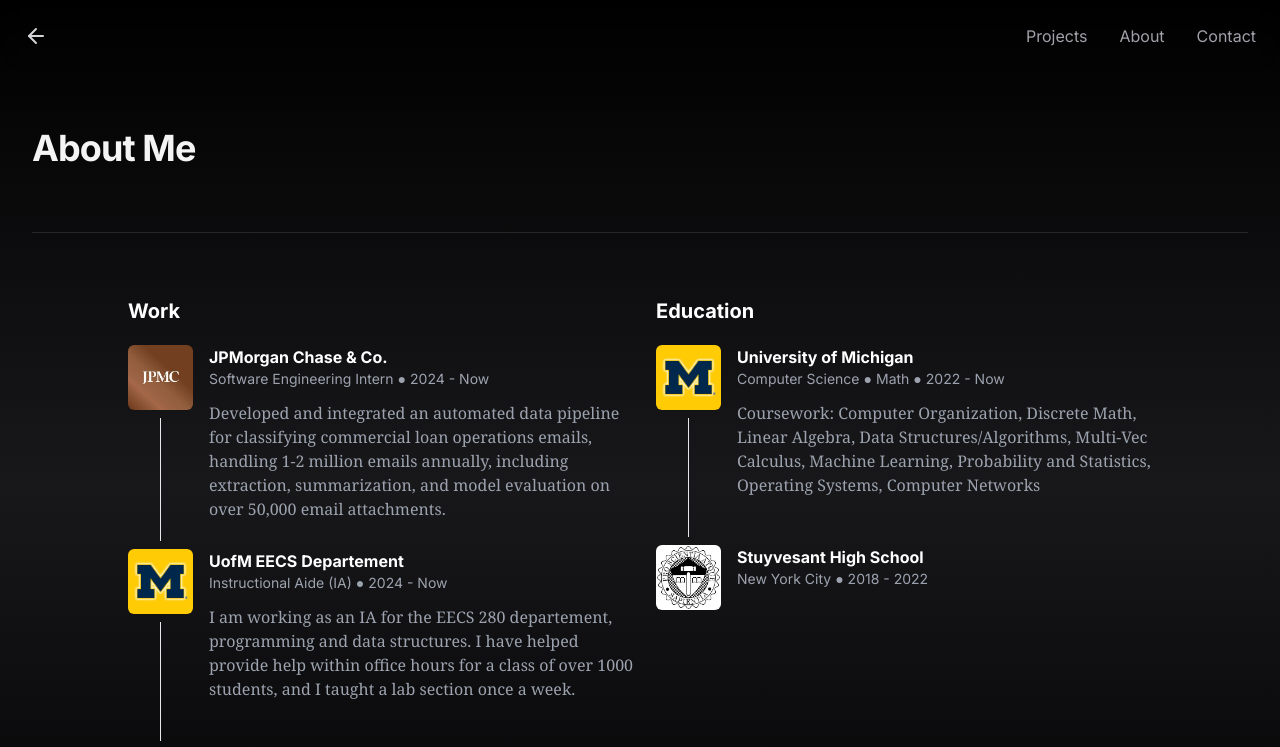
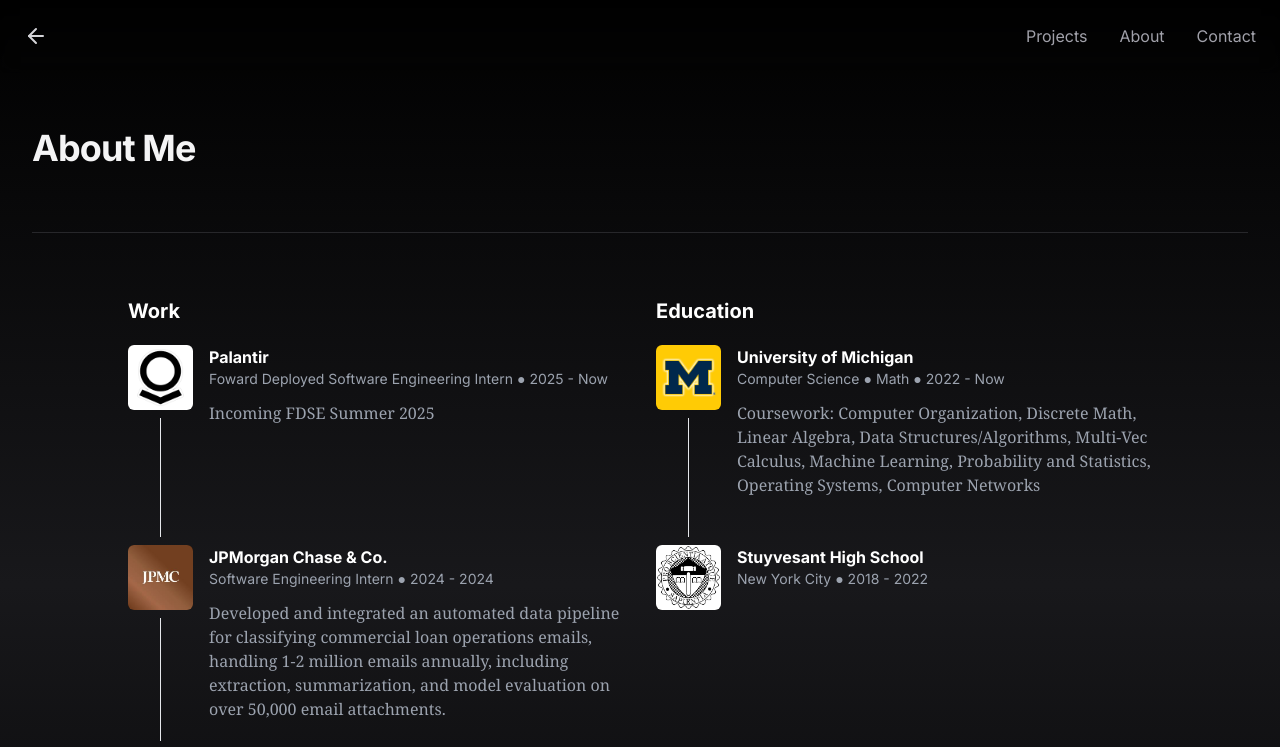
Before and after one commit to AryamanGoenka0910/arygoenka, a Next.js app: page /about in a window 1280 px wide. Shown: the top 747 px of the page. Built offline with nearby package versions, Linux system fonts and the light colour scheme; no server answers; what tailwindcss-debug-screens would draw is missing.

Commit message:
addin palantir

```diff
--- a/app/about/page.tsx
+++ b/app/about/page.tsx
@@ -11,13 +11,22 @@
         {
             title: "Work",
             milestones: [
+				{
+                    title: "Palantir",
+                    description: `
+						Incoming FDSE Summer 2025
+					`,
+                    duration: { start: "2025-05-19" },
+                    tags: ["Foward Deployed Software Engineering Intern"],
+					image: "/palantir.png"
+                },
                 {
                     title: "JPMorgan Chase & Co.",
                     description: `
 						Developed and integrated an automated data pipeline for classifying commercial loan operations emails, handling 1-2
 						million emails annually, including extraction, summarization, and model evaluation on over 50,000 email attachments.
 					`,
-                    duration: { start: "2024-01-10" },
+                    duration: { start: "2024-01-10", end: "2024-12-09" },
                     tags: ["Software Engineering Intern"],
 					image: "/jpmc.jpg"
                 },
```
Also changed, not shown: public/palantir.png (added).
